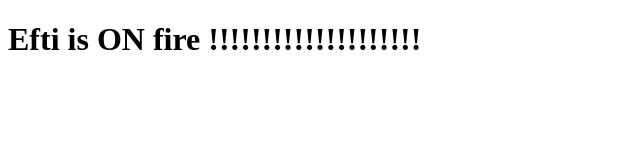
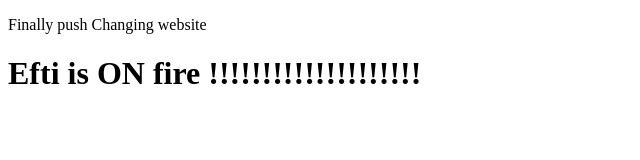
Before and after one commit to Shohagcse123/UPLOAD, a plain HTML site: page index.html in a window 1280 px wide. Shown: the whole page, without its empty margins (0-640 px from the left). Drawn offline with Linux system fonts and the light colour scheme.

Commit message:
changing

```diff
--- a/index.html
+++ b/index.html
@@ -7,6 +7,8 @@
     <title>Document</title>
 </head>
 <body>
+    <p>Finally push Changing website</p>
    <h1>Efti is ON fire !!!!!!!!!!!!!!!!!!!!</h1>
+
 </body>
 </html>
```
